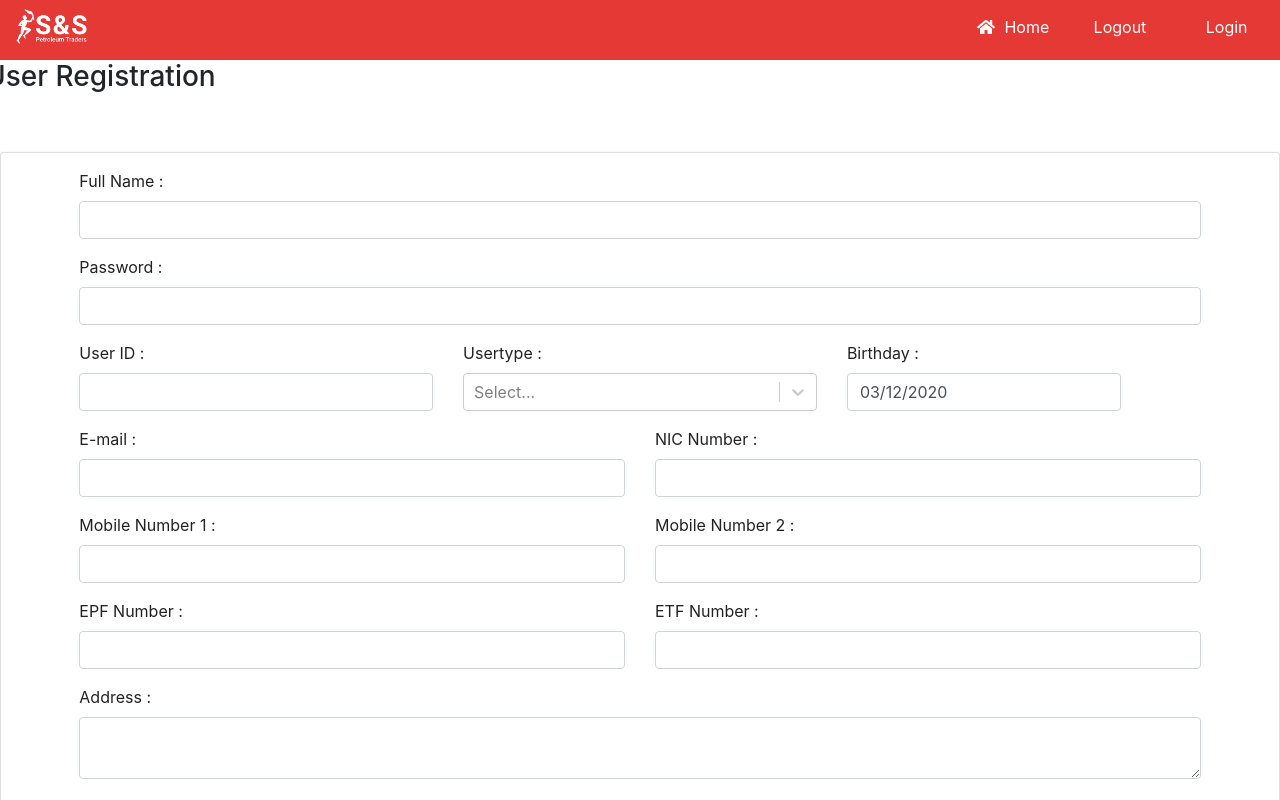
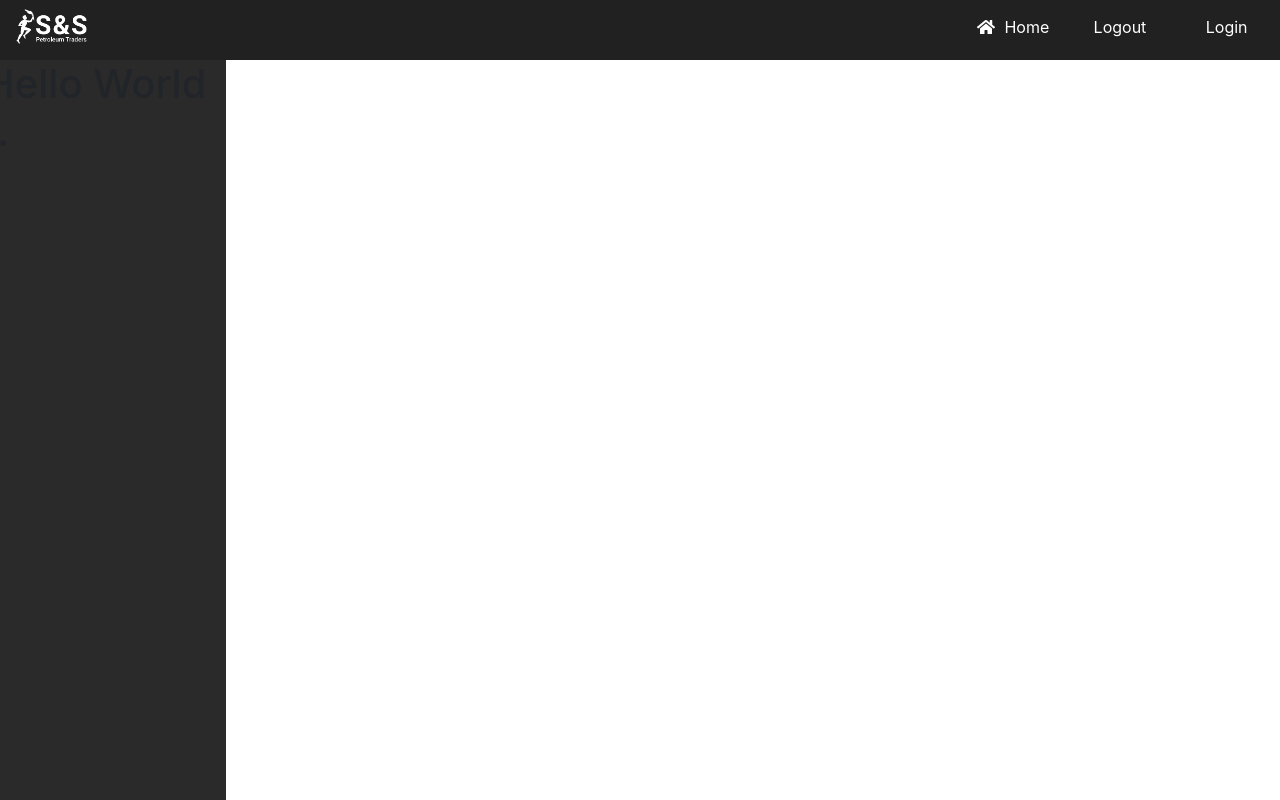
Before and after one commit to sachintsm/Filling_Station_App, a React (Create React App) app in the folder ss-frontend/: page /registration in a window 1280 px wide. Shown: the top 800 px of the page. Built offline with nearby package versions, Linux system fonts and the light colour scheme.

Commit message:
Registration front end

```diff
--- a/ss-frontend/src/Component/Admin/login.js
+++ b/ss-frontend/src/Component/Admin/login.js
@@ -5,7 +5,6 @@ import CardContent from '@material-ui/core/CardContent';
 import Button from '@material-ui/core/Button';
 import Typography from '@material-ui/core/Typography';
 import { Form } from 'reactstrap';
-// import logo from '../Assets/logo/Logo_reg.png'
 import '../../Css/Admin/login.css';
 import axios from 'axios';
 
@@ -39,10 +38,7 @@ export default class login extends Component {
                 console.log(res)
             })
         console.log(this.state.form)
-
-
     }
-
 
     render() {
         const { form} = this.state;
--- a/ss-frontend/src/Component/Admin/registration.js
+++ b/ss-frontend/src/Component/Admin/registration.js
@@ -2,10 +2,11 @@ import React, { Component } from 'react'
 import Select from 'react-select';
 import DatePicker from "react-datepicker";
 import "react-datepicker/dist/react-datepicker.css";
-import Card from '@material-ui/core/Card';
-import CardContent from '@material-ui/core/CardContent';
 import { Row, Col } from 'reactstrap';
 import '../../Css/Admin/registration.css';
+import axios from 'axios';
+import Sidebar from '../Auth/sidebar'
+
 
 const options = [
     { value: 'Administartor', label: 'Administrator' },
@@ -16,9 +17,29 @@ const options = [
 export default class registration extends Component {
 
     constructor(props) {
-        super(props);
-        this.handleSubmit = this.handleSubmit.bind(this);
+        super();
+        this.onSubmit = this.onSubmit.bind(this);
+        this.onChange = this.onChange.bind(this);
+
+        this.state = {
+            form: {
+                fullName: '',
+                password: '',
+                userId: '',
+                userType: '',
+                birthday: '',
+                email: '',
+                nic: '',
+                mobileOne: '',
+                mobileTwo: '',
+                epf: '',
+                etf: '',
+                address: '',
+                other: ''
             }
+        }
+    }
+
     state = {
         selectedOption: null,
         startDate: new Date()
@@ -35,44 +56,56 @@ export default class registration extends Component {
         console.log(`Option selected:`, selectedOption);
     };
 
-    handleSubmit(event) {
+    onChange = (e) => {
+        e.persist = () => { };
+        let store = this.state;
+        store.form[e.target.name] = e.target.value
+        this.setState(store);
+    }
+
+    onSubmit(event) {
         event.preventDefault();
-        const data = new FormData(event.target);
-        console.log(data)
-        fetch('http://localhost:4000/users/register', {
-            method: 'POST',
-            body: data,
-        });
+
+        axios.post('http://localhost:4000/users/register', this.state.form)
+            .then((res) => {
+                console.log(res);
+            })
+        console.log(this.state.form);
     }
 
     render() {
         const { selectedOption } = this.state;
+        const { form } = this.state;
 
         return (
+            <Col className="row">
+                <div className="col-md-2.5">
+                    <Sidebar />
+                </div>
+                <div className="col-md-10">
+
                     <React.Fragment>
-                <Row>
-                    <h3>User Registration</h3>
-                </Row>
+                        <h3 style={{ textAlign: "center", marginTop: "50px" }}>User Registration</h3>
 
-                <Card className="card">
-                    <CardContent>
+                        <div className="card">
+
                             <div style={{ width: "90%", margin: 'auto' }}>
 
-                            <form onSubmit={this.handleSubmit}>
-                                <div className="form-group">
+                                <form onSubmit={this.onSubmit}>
+                                    <div className="form-group" style={{ marginTop: "50px" }}>
                                         <label>Full Name : </label>
-                                    <input id="fullName" name="fullName" type="text" className="form-control" value={this.state.person_name}></input>
+                                        <input name="fullName" type="text" className="form-control" value={form.fullName} onChange={this.onChange}></input>
                                     </div>
                                     <div className="form-group">
                                         <label>Password : </label>
-                                    <input type="text" className="form-control" value={this.state.person_name}></input>
+                                        <input type="text" className="form-control" name="password" value={form.password} onChange={this.onChange}></input>
                                     </div>
 
                                     <Row>
                                         <Col>
                                             <div className="form-group">
                                                 <label>User ID : </label>
-                                            <input type="text" className="form-control" value={this.state.person_name}></input>
+                                                <input type="text" className="form-control" name="userId" value={form.userId} onChange={this.onChange}></input>
                                             </div>
                                         </Col>
                                         <Col>
@@ -81,15 +114,21 @@ export default class registration extends Component {
                                                 <Select
                                                     value={selectedOption}
                                                     options={options}
+                                                    onChange={this.onChange}
+                                                // name="userType"
+
                                                 />
                                             </div>
                                         </Col>
                                         <Col>
                                             <label>Birthday : </label>
-                                        <div className="form-group sex">
+                                            <div className="form-group">
                                                 <DatePicker
                                                     className="form-control"
                                                     selected={this.state.startDate}
+                                                    onChange={this.onChange}
+                                                    // name="birthday"
+                                                    value={form.birthday}
                                                 />
                                             </div>
 
@@ -99,13 +138,13 @@ export default class registration extends Component {
                                         <Col>
                                             <div className="form-group">
                                                 <label>E-mail : </label>
-                                            <input type="text" className="form-control" value={this.state.person_name}></input>
+                                                <input type="text" className="form-control" name="email" value={form.email} onChange={this.onChange}></input>
                                             </div>
                                         </Col>
                                         <Col>
                                             <div className="form-group">
                                                 <label>NIC Number : </label>
-                                            <input type="text" className="form-control" value={this.state.person_name}></input>
+                                                <input type="text" className="form-control" name="nic" value={form.nic} onChange={this.onChange}></input>
                                             </div>
                                         </Col>
                                     </Row>
@@ -113,13 +152,13 @@ export default class registration extends Component {
                                         <Col>
                                             <div className="form-group">
                                                 <label>Mobile Number 1 : </label>
-                                            <input type="text" className="form-control" value={this.state.person_name}></input>
+                                                <input type="text" className="form-control" name="mobileOne" value={form.mobileOne} onChange={this.onChange}></input>
                                             </div>
                                         </Col>
                                         <Col>
                                             <div className="form-group">
                                                 <label>Mobile Number 2 : </label>
-                                            <input type="text" className="form-control" value={this.state.person_name}></input>
+                                                <input type="text" className="form-control" name="mobileTwo" value={form.mobileTwo} onChange={this.onChange}></input>
                                             </div>
                                         </Col>
 
@@ -128,32 +167,36 @@ export default class registration extends Component {
                                         <Col>
                                             <div className="form-group">
                                                 <label>EPF Number : </label>
-                                            <input type="text" className="form-control" value={this.state.person_name}></input>
+                                                <input type="text" className="form-control" name="epf" value={form.epf} onChange={this.onChange}></input>
                                             </div>
                                         </Col>
                                         <Col>
                                             <div className="form-group">
                                                 <label>ETF Number : </label>
-                                            <input type="text" className="form-control" value={this.state.person_name}></input>
+                                                <input type="text" className="form-control" name="etf" value={form.etf} onChange={this.onChange}></input>
                                             </div>
                                         </Col>
                                     </Row>
                                     <div className="form-group">
                                         <label>Address : </label>
-                                    <textarea type="text" className="form-control" value={this.state.person_name}></textarea>
+                                        <textarea type="text" className="form-control" name="address" value={form.address} onChange={this.onChange}></textarea>
                                     </div>
                                     <div className="form-group">
                                         <label>Others : </label>
-                                    <textarea type="text" className="form-control" value={this.state.person_name}></textarea>
+                                        <textarea type="text" className="form-control" name="other" value={form.other} onChange={this.onChange}></textarea>
                                     </div>
                                     <div className="form-group">
                                         <button className="btn btn-info my-4 btn-block " type="submit">Register Now</button>
                                     </div>
                                 </form>
                             </div>
-                    </CardContent>
-                </Card>
+                        </div>
                     </React.Fragment>
+
+                </div>
+
+            </Col>
+
         )
     }
 }
--- a/ss-frontend/src/Component/Auth/sidebar.js
+++ b/ss-frontend/src/Component/Auth/sidebar.js
@@ -0,0 +1,14 @@
+import React, { Component } from 'react'
+import '../../Css/Auth/sidebar.css'
+
+export default class sidebar extends Component {
+    render() {
+        return (
+            <div className="container-fluid full-side-bar">
+                <div className="row">
+                    <h1>Hello World ..</h1>
+                </div>
+            </div>
+        )
+    }
+}
--- a/ss-frontend/src/Css/Admin/registration.css
+++ b/ss-frontend/src/Css/Admin/registration.css
@@ -1,4 +1,6 @@
 .card{
+    margin: auto;
     margin-top: 50px;
     margin-bottom: 50px;
+    width: 80%;
 }
--- a/ss-frontend/src/Css/Auth/navbar.css
+++ b/ss-frontend/src/Css/Auth/navbar.css
@@ -1,6 +1,6 @@
 .navBack{
     height: 60px;
-    background-color: #e53935;
+    background-color: #212121;
     max-width: 100%;
 
 }
--- /dev/null
+++ b/ss-frontend/src/Css/Auth/sidebar.css
@@ -0,0 +1,6 @@
+.full-side-bar{
+    height: 1200px;
+    width: 100%;
+    margin-left: -15px;
+    background-color: #2b2a2a;
+}
```
Also changed, not shown: 1 other file (tests, documents, lock files or other folders). Lines whose indentation alone changed are shown as unchanged.
